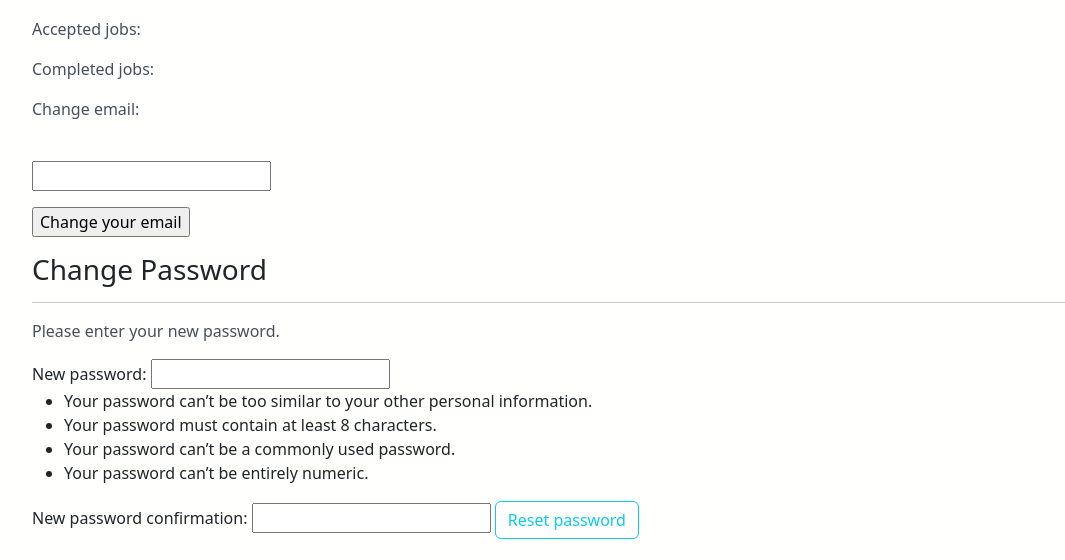
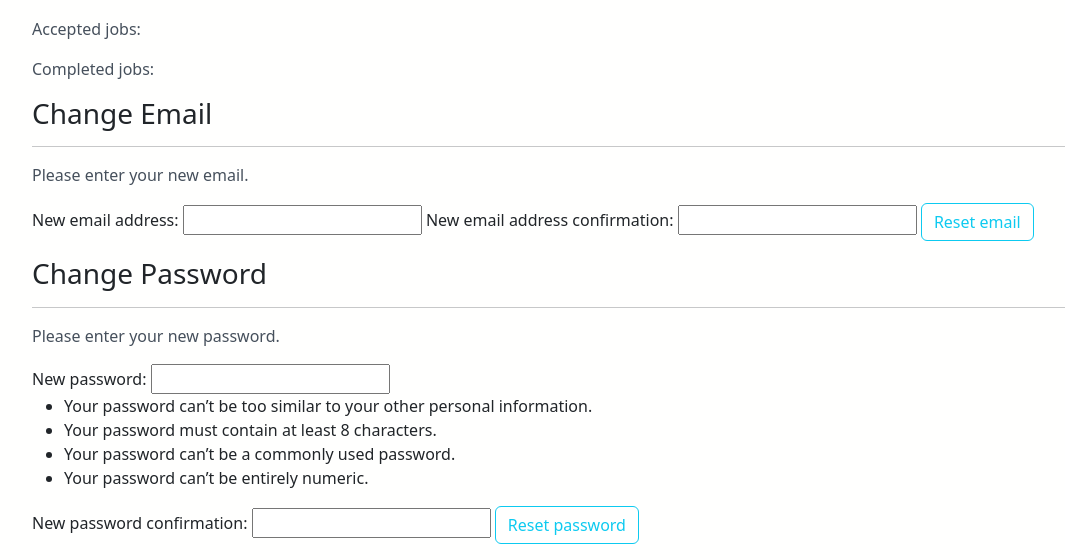
Before and after one commit to lukakuterovac/translate-o-rama, a Django app: page /profile in a window 1280 px wide. Shown: the part 452-1012 px from the top of the page, without its empty margins (50-1115 px from the left). Before the commit the page ends 991 px from the top, so only its background shows below. Run offline with Django 4.2, Linux system fonts and the light colour scheme; some libraries are stand-ins or nearby versions.

Commit message:
Enable email change in user profile

```diff
--- a/translationsite/app/forms.py
+++ b/translationsite/app/forms.py
@@ -1,7 +1,9 @@
 from django.forms import ModelForm
-from .models import Job
-from django.contrib.auth.forms import SetPasswordForm
+from .models import Job, UserProfile
+from django.contrib.auth.forms import SetPasswordForm, UserChangeForm
 from django.contrib.auth import get_user_model
+from django.contrib.auth.models import User
+from django import forms
 
 
 class JobForm(ModelForm):
@@ -22,3 +24,66 @@ class SetPasswordForm(SetPasswordForm):
     class Meta:
         model = get_user_model()
         fields = ["new_password1", "new_password2"]
+
+
+class SetEmailForm(UserChangeForm):
+    email = forms.EmailField(widget=forms.EmailInput(attrs={"class": "form-control"}))
+
+    class Meta:
+        model = User
+        fields = ["email"]
+
+
+class EmailChangeForm(forms.Form):
+    """
+    A form that lets a user change set their email while checking for a change in the
+    e-mail.
+    """
+
+    error_messages = {
+        "email_mismatch": ("The two email addresses fields didn't match."),
+        "not_changed": ("The email address is the same as the one already defined."),
+    }
+
+    new_email1 = forms.EmailField(
+        label=("New email address"),
+        widget=forms.EmailInput,
+    )
+
+    new_email2 = forms.EmailField(
+        label=("New email address confirmation"),
+        widget=forms.EmailInput,
+    )
+
+    def __init__(self, user, *args, **kwargs):
+        self.user = user
+        super(EmailChangeForm, self).__init__(*args, **kwargs)
+
+    def clean_new_email1(self):
+        old_email = self.user.email
+        new_email1 = self.cleaned_data.get("new_email1")
+        if new_email1 and old_email:
+            if new_email1 == old_email:
+                raise forms.ValidationError(
+                    self.error_messages["not_changed"],
+                    code="not_changed",
+                )
+        return new_email1
+
+    def clean_new_email2(self):
+        new_email1 = self.cleaned_data.get("new_email1")
+        new_email2 = self.cleaned_data.get("new_email2")
+        if new_email1 and new_email2:
+            if new_email1 != new_email2:
+                raise forms.ValidationError(
+                    self.error_messages["email_mismatch"],
+                    code="email_mismatch",
+                )
+        return new_email2
+
+    def save(self, commit=True):
+        email = self.cleaned_data["new_email1"]
+        self.user.email = email
+        if commit:
+            self.user.save()
+        return self.user
--- /dev/null
+++ b/translationsite/app/templates/app/email_change.html
@@ -0,0 +1,10 @@
+{% load widget_tweaks %}
+    <div class="content-section">
+        <h3>Change Email</h3><hr>
+        <p>Please enter your new email.</p>
+        <form action="{% url 'app:new_email' %}" method="POST">
+            {% csrf_token %}
+            {{ email_form }}
+            <button class="btn btn-outline-info" type="submit">Reset email</button>
+        </form>
+    </div>
--- a/translationsite/app/templates/app/password_change.html
+++ b/translationsite/app/templates/app/password_change.html
@@ -4,7 +4,7 @@
         <p>Please enter your new password.</p>
         <form action="{% url 'app:new_password' %}" method="POST">
             {% csrf_token %}
-            {{ form }}
+            {{ password_form }}
             <button class="btn btn-outline-info" type="submit">Reset password</button>
         </form>
     </div>
--- a/translationsite/app/templates/app/profile.html
+++ b/translationsite/app/templates/app/profile.html
@@ -11,20 +11,14 @@
 
     <p>Completed jobs:</p>
 
-    <div>
-        <form action="{% url 'app:new_email' %}" method="post">
-            {% csrf_token %}
-             <p>
-                 <label for="change_email">Change email:</label></p><br>
-                 <input type="text" name="email" id="change_email" value="">
-             </p>
-
-             <input type="submit" value="Change your email">
-         </form>
+    <div class="form-group">
+        {% block email_new %}
+            {% include 'app/email_change.html' with form=email_form %}
+        {% endblock%}
     </div>
-    <div>
+    <div class="form-group">
         {% block password_new %}
-            {% include 'app/password_change.html' with form=form %}
+            {% include 'app/password_change.html' with form=password_form %}
         {% endblock%}
     </div>
 
--- a/translationsite/app/urls.py
+++ b/translationsite/app/urls.py
@@ -1,5 +1,7 @@
 from django.urls import path
 from . import views
+from django.urls import include
+from .forms import SetEmailForm, EmailChangeForm
 
 app_name = "app"
 urlpatterns = [
@@ -7,5 +9,5 @@ urlpatterns = [
     path("profile", views.profile, name="profile"),
     path("post_job", views.post_job, name="post_job"),
     path("profile/password_change", views.change_password, name="new_password"),
-    path("profile/email_change", views.change_email, name="new_email"),
+    path("profile/email_change", views.email_change, name="new_email"),
 ]
--- a/translationsite/app/views.py
+++ b/translationsite/app/views.py
@@ -2,12 +2,13 @@ from django.shortcuts import render, get_object_or_404
 from django.http import HttpResponse, HttpResponseRedirect
 from django.urls import reverse
 from .models import Job
-from .forms import JobForm
+from .forms import JobForm, SetEmailForm, EmailChangeForm
 from django.contrib.auth.models import User
 from django.contrib import messages
 from django.shortcuts import redirect
 from .forms import SetPasswordForm
 from django.contrib.auth.decorators import login_required
+from django.template import RequestContext
 
 
 def home(request):
@@ -25,18 +26,49 @@ def dashboard(request):
 
 def profile(request):
     user = request.user
-    form = SetPasswordForm(user)
-    context = {"user": user, "form": form}
+    email_form = EmailChangeForm(user)
+    password_form = SetPasswordForm(user)
+    context = {
+        "user": user,
+        "email_form": email_form,
+        "password_form": password_form,
+    }
     return render(request, "app/profile.html", context)
 
 
-def change_email(request):
+# sa stacka
+@login_required()
+def email_change(request):
+    user = request.user
+    form = EmailChangeForm(user)
+
     if request.method == "POST":
-        user = request.user
-        email = request.POST["email"]
-        user.email = email
-        return HttpResponseRedirect(reverse("app:profile", args=[]))
-    return render(request, "app/profile.html", {})
+        form = EmailChangeForm(user, request.POST)
+        password_form = SetPasswordForm(user)
+
+        if form.is_valid():
+            form.save()
+            context = {
+                "user": user,
+                "email_form": form,
+                "password_form": password_form,
+            }
+
+            return HttpResponseRedirect(reverse("app:profile", args=[]))
+        else:
+            context = {
+                "user": user,
+                "email_form": form,
+                "password_form": password_form,
+            }
+            return HttpResponseRedirect(request, "app/profile.html", context)
+    else:
+        return render(
+            request,
+            "email_change.html",
+            {"email_form": form},
+            context_instance=RequestContext(request),
+        )
 
 
 def change_password(request):
@@ -73,3 +105,27 @@ def post_job(request):
         return HttpResponseRedirect(reverse("app:post_job", args=[]))
     context = {"form": JobForm()}
     return render(request, "app/post_job.html", context)
+
+
+def change_email(request):
+    if request.method == "POST":
+        user = request.user
+        email_form = SetEmailForm(instance=user)
+        if email_form.is_valid():
+            email_form.save()
+            context = {
+                "user": user,
+                "email_form": email_form,
+                "password_form": password_form,
+            }
+            messages.success(request, "Your email has been changed")
+            return HttpResponseRedirect(request, "app/profile.html", context)
+    else:
+        email_form = SetEmailForm(instance=request.user)
+        password_form = SetPasswordForm(request.user)
+        context = {
+            "user": user,
+            "email_form": email_form,
+            "password_form": password_form,
+        }
+    return HttpResponseRedirect(request, "app/profile.html", context)
```
Also changed, not shown: translationsite/db.sqlite3.
